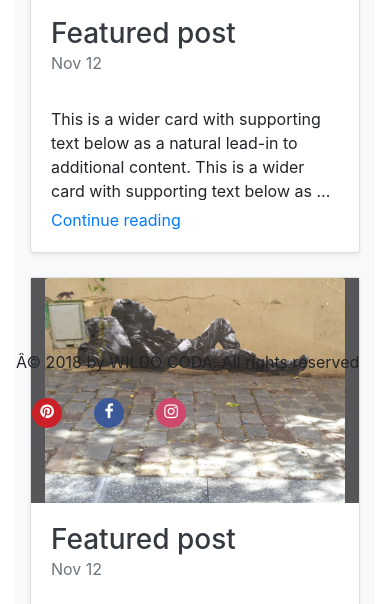
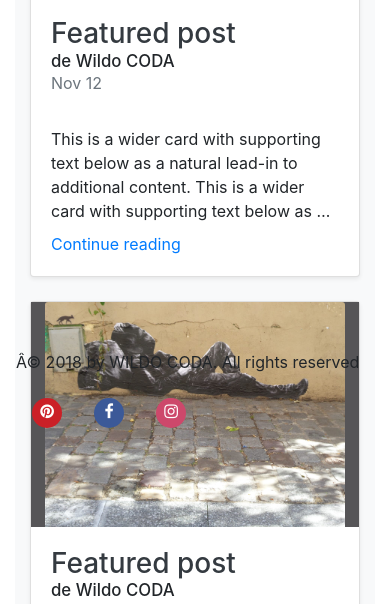
Before and after one commit to Deydii/Wildo_Coda, a plain HTML site: page blog.html in a window 390 px wide. Shown: the part 400-1004 px from the top of the page. Drawn offline with nearby package versions, Linux system fonts and the light colour scheme.

Commit message:
recuperation fichiers blog fonctionnants, avec : ajout -de Wildo CODA-, -...- responsives, sans bug écran xl, avec en tête (pas responsive, sans liens), avec pied de page (bande à ajouter)

```diff
--- a/blog.html
+++ b/blog.html
@@ -45,6 +45,7 @@
                                 </div>
                                 <h3 class="mb-0">
                                   <a class="text-dark" href="#">Featured post</a>
+                                  <p class="text-dark-medium"> de Wildo CODA</p>
                                 </h3>
                                 <div class="mb-1 text-muted">Nov 12</div>
                                 <div class="card-body">
@@ -63,6 +64,7 @@
                                 </div>
                                 <h3 class="mb-0">
                                     <a class="text-dark" href="#">Featured post</a>
+                                    <p class="text-dark-medium"> de Wildo CODA</p>
                                 </h3>
                                 <div class="mb-1 text-muted">Nov 12</div>
                                 <div class="card-body">
@@ -80,6 +82,7 @@
                                     </div>
                                     <h3 class="mb-0">
                                         <a class="text-dark" href="#">Featured post</a>
+                                        <p class="text-dark-medium"> de Wildo CODA</p>
                                     </h3>
                                     <div class="mb-1 text-muted">Nov 12</div>
                                     <div class="card-body">
@@ -97,6 +100,7 @@
                                     </div>
                                     <h3 class="mb-0">
                                         <a class="text-dark" href="#">Featured post</a>
+                                        <p class="text-dark-medium"> de Wildo CODA</p>
                                     </h3>
                                     <div class="mb-1 text-muted">Nov 12</div>
                                     <div class="card-body">
@@ -114,6 +118,7 @@
                                     </div>
                                     <h3 class="mb-0">
                                         <a class="text-dark" href="#">Featured post</a>
+                                        <p class="text-dark-medium"> de Wildo CODA</p>
                                     </h3>
                                     <div class="mb-1 text-muted">Nov 12</div>
                                     <div class="card-body">
@@ -131,6 +136,7 @@
                                     </div>
                                     <h3 class="mb-0">
                                         <a class="text-dark" href="#">Featured post</a>
+                                        <p class="text-dark-medium"> de Wildo CODA</p>
                                     </h3>
                                     <div class="mb-1 text-muted">Nov 12</div>
                                     <div class="card-body">
@@ -148,6 +154,7 @@
                                     </div>
                                     <h3 class="mb-0">
                                         <a class="text-dark" href="#">Featured post</a>
+                                        <p class="text-dark-medium"> de Wildo CODA</p>
                                     </h3>
                                     <div class="mb-1 text-muted">Nov 12</div>
                                     <div class="card-body">
--- a/style.css
+++ b/style.css
@@ -1,5 +1,10 @@
 .texte {
     text-align: justify;
+}
+
+.text-dark-medium {
+    font-size: 1.05rem;
+    margin-bottom: 0rem;
 }
 
 .image-blog {
@@ -14,7 +19,7 @@
     display: block;
     display: -webkit-box;
     max-width: 100%;
-    height: 11vh;
+    /* height: 11vh; */
     margin: 1vh auto;
     -webkit-line-clamp: 4;
     -webkit-box-orient: vertical;
```
